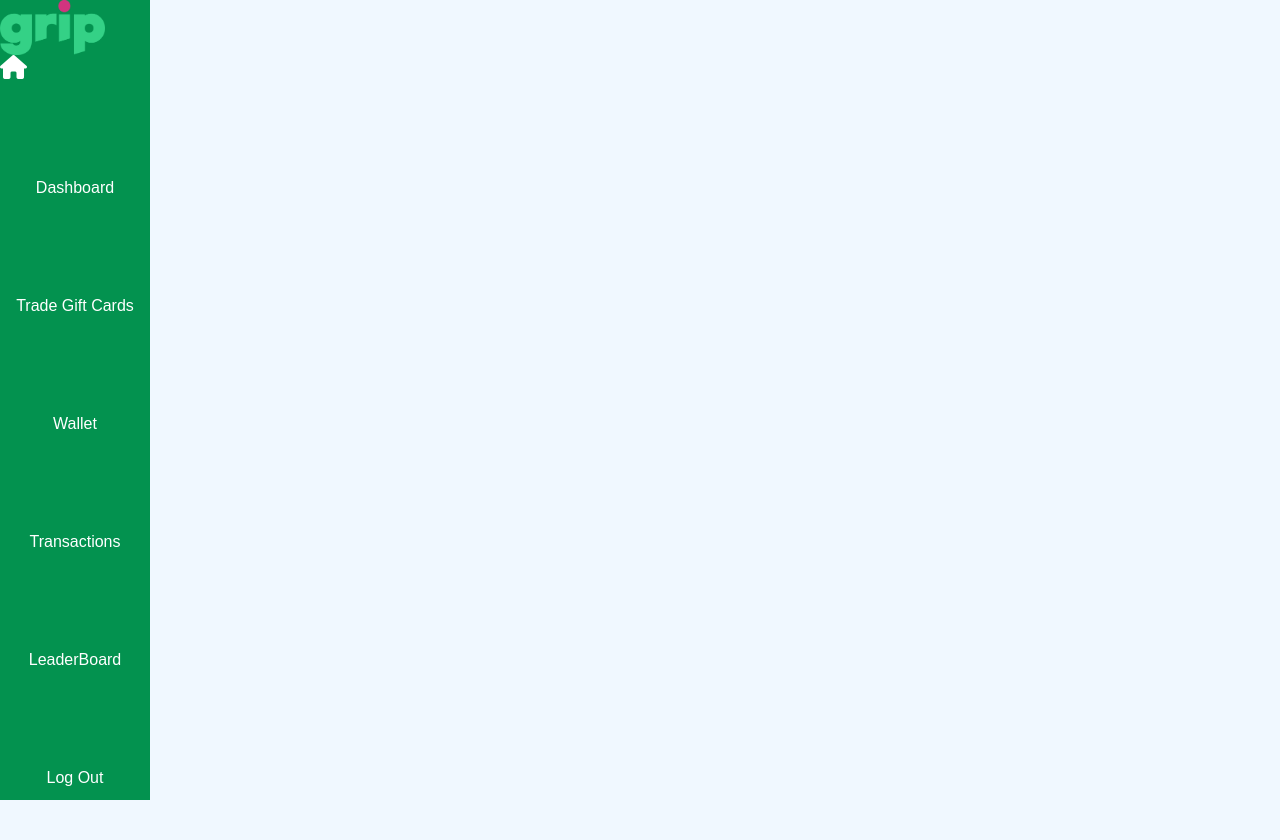
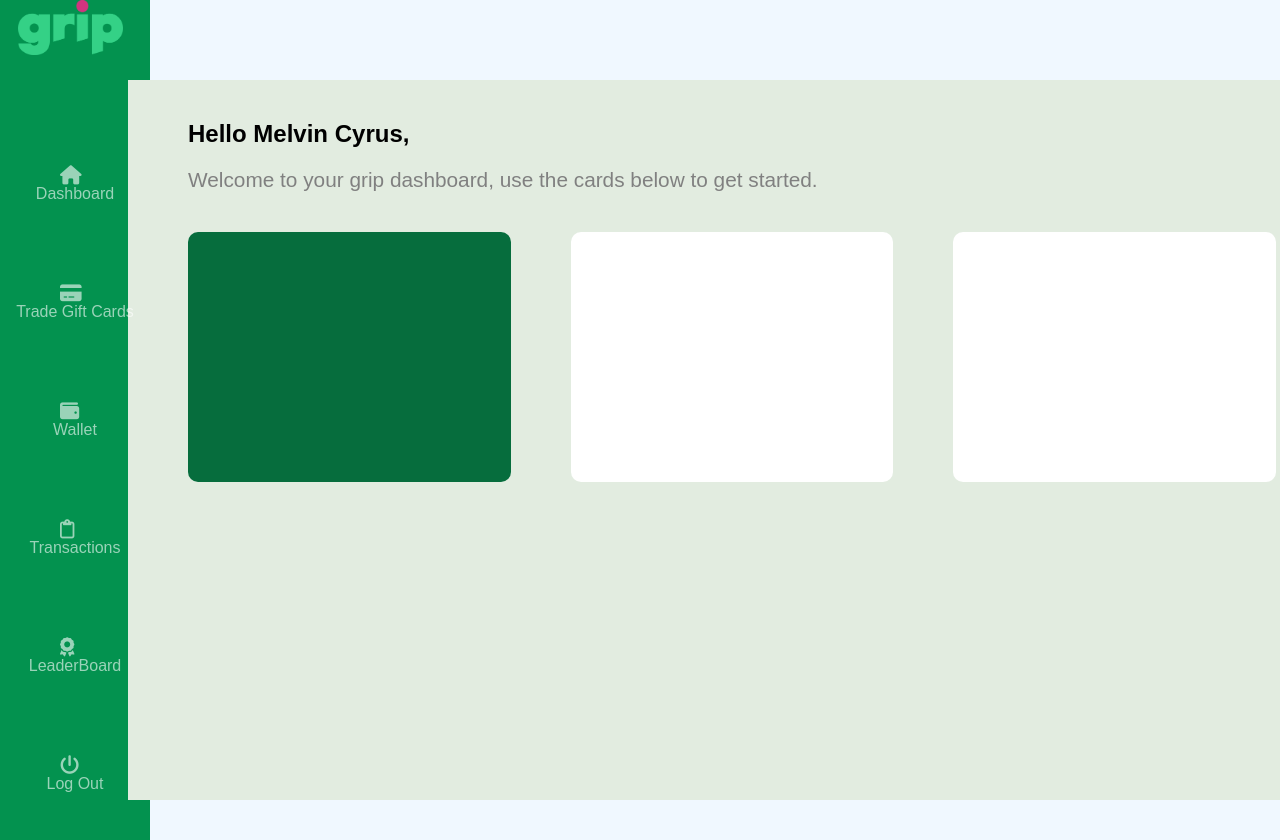
Before and after one commit to Majesticfrank/GRIP, a PHP site: page /dashboard.html in a window 1280 px wide. Before the commit the page ends 800 px from the top, so only its background shows below. Run offline with PHP 8.4, Linux system fonts and the light colour scheme; some libraries are stand-ins or nearby versions.

Commit message:
changed pages from .html to .php

```diff
--- a/Css/home.css
+++ b/Css/home.css
@@ -501,30 +521,105 @@ float: left;
 position: relative;
 left: 20px;
 }
-
+.fold-major{
+    width: 100%;
+}
 .dash img{
     width: 70%;
+    margin-left: 18px;
+
+}
+
+.fold-minor1{
+    float: left;
+    width: 10%;
 }
 .dash{
     background-color:#03924F;
     width:150px;
-    height:100%;
+    height:105vh;
 }
 .dash ul{
     display: block;
+    margin-top: 60px;
 
 }
 .dash ul li{
-    display: flex;
-    margin-top: 100px;
-    list-style-type: none;
-    justify-content: center;
+ padding:50px 10px;
+ list-style-type: none;
+ display: flex;
+ justify-content: center;
+
 }
 .dash ul li a{
     text-decoration: none;
+    text-align: center;
+    color: rgba(255, 255, 255, 0.601);
+}
+.fa-house, .fa-credit-card, .fa-wallet, .fa-clipboard, .fa-award, .fa-power-off{
+    font-size: 1.2em;
+    color: rgba(255, 255, 255, 0.601);
+    position: absolute;
+    left: 60px;
+
+}
+.dashboard,.trade, .wallet, .transaction, .board, .log{
+    position: relative;
+    top: 20px;
+}
+
+li:hover
+{
+    background-color:#40d08d;
+}
+.fa-solid:hover{
     color: white;
 }
-.fa-house{
+
+.dropdown{
+    display:block;
+    position:absolute;
+    width: 150px;
+    height: 105%;
+    background-color:#03924F;
+    left: 140px;
+    top: 0;
+    visibility: hidden;
+
+}
+
+.dash ul li:hover .dropdown{
+    visibility: visible;
+}
+.fold-minor2{
+    float: left;
+    width: 90%;
+    background-color:rgb(226, 236, 224);
+    height: 90vh;
+    margin-top: 5em;
+}
+.fold-minor2 h3{
     font-size: 1.5em;
-    color: white;
+    margin-top: 40px;
+    margin-left: 60px;
+
 }
+.fold-minor2 p{
+    font-size: 1.3em;
+    margin-top: 20px;
+    margin-left: 60px;
+    color: gray;
+}
+.box-container1, .box-container2, .box-container3{
+    width: 28%;
+    float: left;
+    height: 250px;
+    background-color: #066d3d;
+    margin-left: 60px;
+    margin-top: 40px;
+    border-radius: 10px;
+
+}
+.box-container2, .box-container3{
+    background-color: white;
+}
--- a/dashboard.html
+++ b/dashboard.html
@@ -5,18 +5,46 @@
     <title>Dashboard</title>
     <link rel="stylesheet" href="/Css/home.css">
     <link rel="stylesheet" href="https://cdnjs.cloudflare.com/ajax/libs/font-awesome/6.1.0/css/all.min.css">
+    <link rel="stylesheet" href="https://cdnjs.cloudflare.com/ajax/libs/font-awesome/5.15.4/css/all.min.css">
 </head>
 <body>
+  <div class="fold-major">
+    <div class="fold-minor1">
+
   <div class="dash">
     <img src="/Images/logo.png" alt="logo">
     <ul>
-        <i class="fa-solid fa-house"></i><li> </i><a href="#">Dashboard</a> </li>
-        <li><a href="#">Trade Gift Cards</a></li>
-        <li><a href="#">Wallet</a></li>
-        <li><a href="#">Transactions</a></li>
-        <li><a href="#">LeaderBoard</a></li>
-        <li><a href="#">Log Out</a></li>
+      <li><i class="fa-solid fa-house"></i><a href="#" class="dashboard">Dashboard</a></li>
+        <li><i class="fa-solid fa-credit-card"></i><a href="#" class="trade">Trade Gift Cards</a>
+            <div class="dropdown">
+              <ul>
+                <li><a href="#">sell</a></li>
+                <li><a href="#">Calculate Rate</a></li>
+              </ul>
+            </div>
+        </li>
+        <li><i class="fa-solid fa-wallet"></i><a href="#" class="wallet"> Wallet</a></li>
+        <li><i class="fa-regular fa-clipboard"></i><a href="#" class="transaction">Transactions</a></li>
+        <li><i class="fa-solid fa-award"></i><a href="#" class="board">LeaderBoard</a></li>
+        <li><i class="fa-solid fa-power-off"></i><a href="#" class="log">Log Out</a></li>
     </ul>
   </div>
+ </div>
+  <div class="fold-minor2">
+    <h3>Hello Melvin Cyrus,</h3>
+    <P>Welcome to your grip dashboard, use the cards below to get started. </P>
+<div class="box-container1">
+
+</div>
+<div class="box-container2">
+
+</div>
+<div class="box-container3">
+
+</div>
+  </div>
+  </div>
+
+
 </body>
 </html>
--- a/home.html
+++ b/home.html
@@ -7,6 +7,10 @@
     <link rel="stylesheet" href="https://cdnjs.cloudflare.com/ajax/libs/font-awesome/6.1.0/css/all.min.css">
 </head>
 <body>
+
+    <div class="loader">
+
+    </div>
 
     <header>
         <div class="nav">
@@ -129,7 +133,7 @@
     <p>Stay updated with recent happenings and <br>
          announcements from Team Grip, subscribe to our <br> Newsletter!</p>
 
-         <form action="">
+         <form action=" ">
             <input type="text" name="Email" id="Email" placeholder="Enter Email Address">
          </form>
 </div>
```
Also changed, not shown: other parts of Css/home.css (+24 -4 lines), connection.php (added, +15 -0 lines), index.php (renamed from signup.html, +12 -8 lines), signupform.php (added, +45 -0 lines), welcome.php (added, +13 -0 lines), singin.php (renamed from singin.html).
